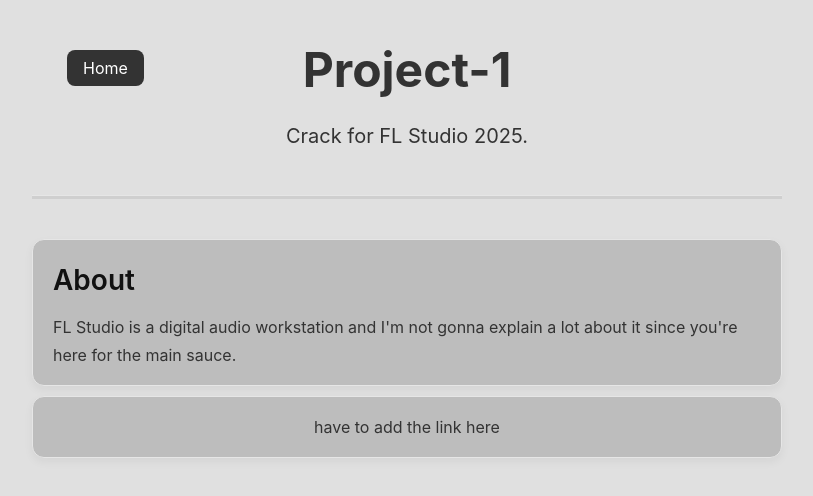
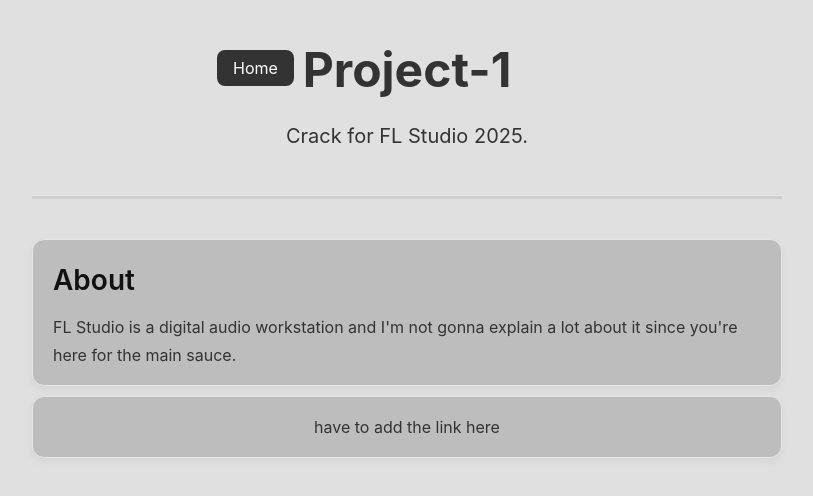
Before and after one commit to utilityman123/FL-Studio-2025, a plain HTML site: page index.html in a window 1280 px wide. Shown: the whole page, without its empty margins (233-1046 px from the left). Drawn offline with Linux system fonts and the light colour scheme.

Commit message:
changed home btn pos

```diff
--- a/project.css
+++ b/project.css
@@ -111,7 +111,7 @@ hr {
 .home-btn {
   position: absolute;
   top: 50px;
-  left: 300px;
+  left: 450px;
 
   padding: 8px 16px;
   background-color: #333;
```
